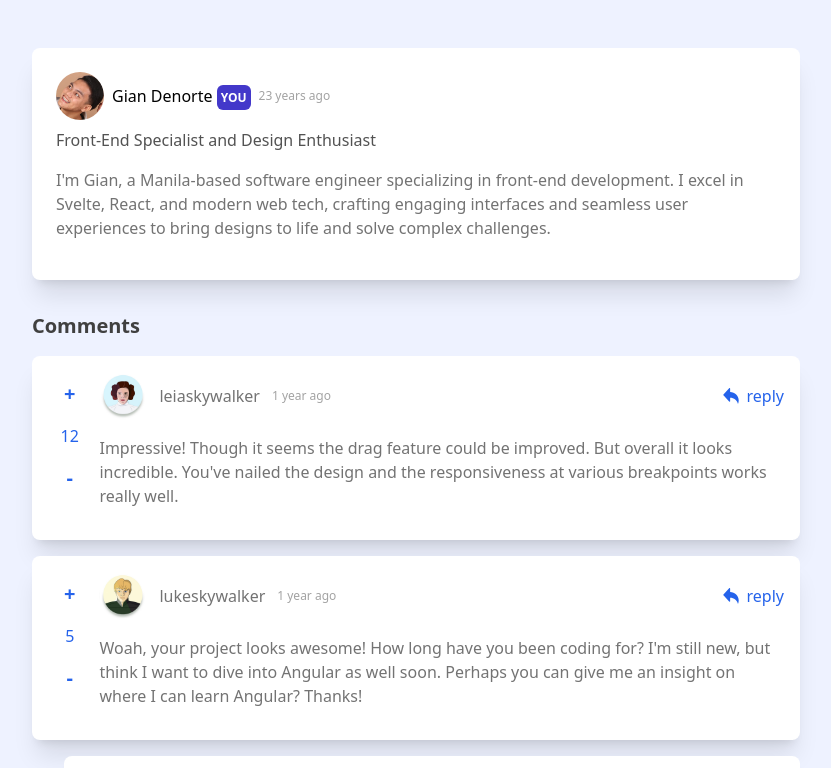
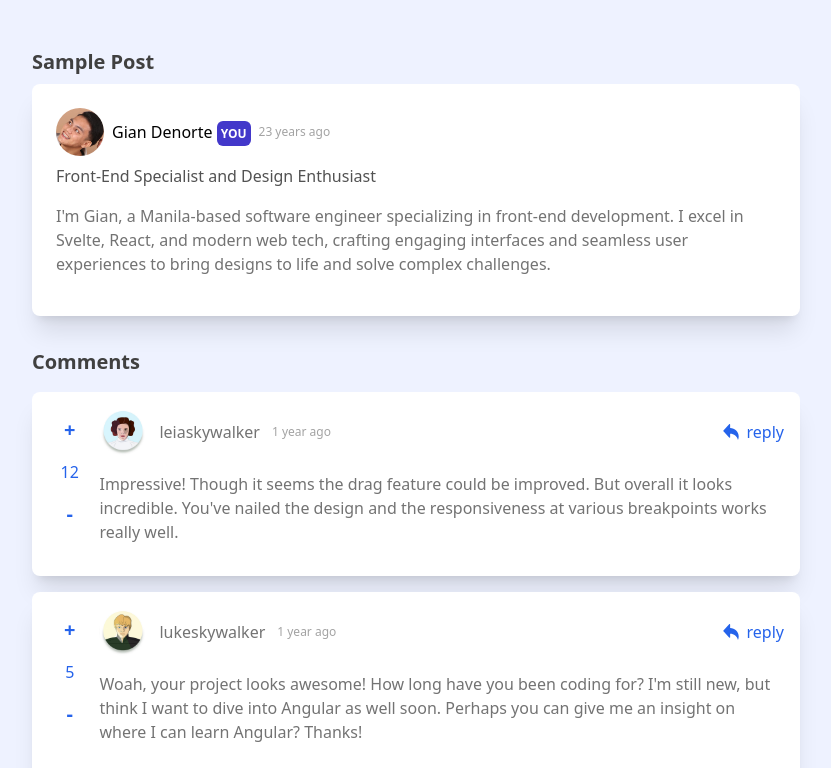
Before and after one commit to Manggigi/comment-section, a SvelteKit app: page / in a window 1280 px wide. Shown: the top 768 px of the page, without its empty margins (224-1055 px from the left). Built offline with nearby package versions, Linux system fonts and the light colour scheme.

Commit message:
refactor: Add sample post and rearrange comment section

```diff
--- a/src/routes/+page.svelte
+++ b/src/routes/+page.svelte
@@ -43,14 +43,14 @@
 {/if}
 
 <div class="py-12">
+	<h2 class="font-semibold text-xl text-neutral-700 pb-2">Sample Post</h2>
 	<UserPost />
+
 	<h2 class="font-semibold text-xl text-neutral-700 pt-8">Comments</h2>
-
 	<ul>
 		{#each $commentsData?.sort((a, b) => b.score - a.score) as comment (comment.id)}
 			<Comment {comment} bind:currentEditingId bind:currentReplyingId />
 		{/each}
 	</ul>
-
 	<PostComment />
 </div>
```
